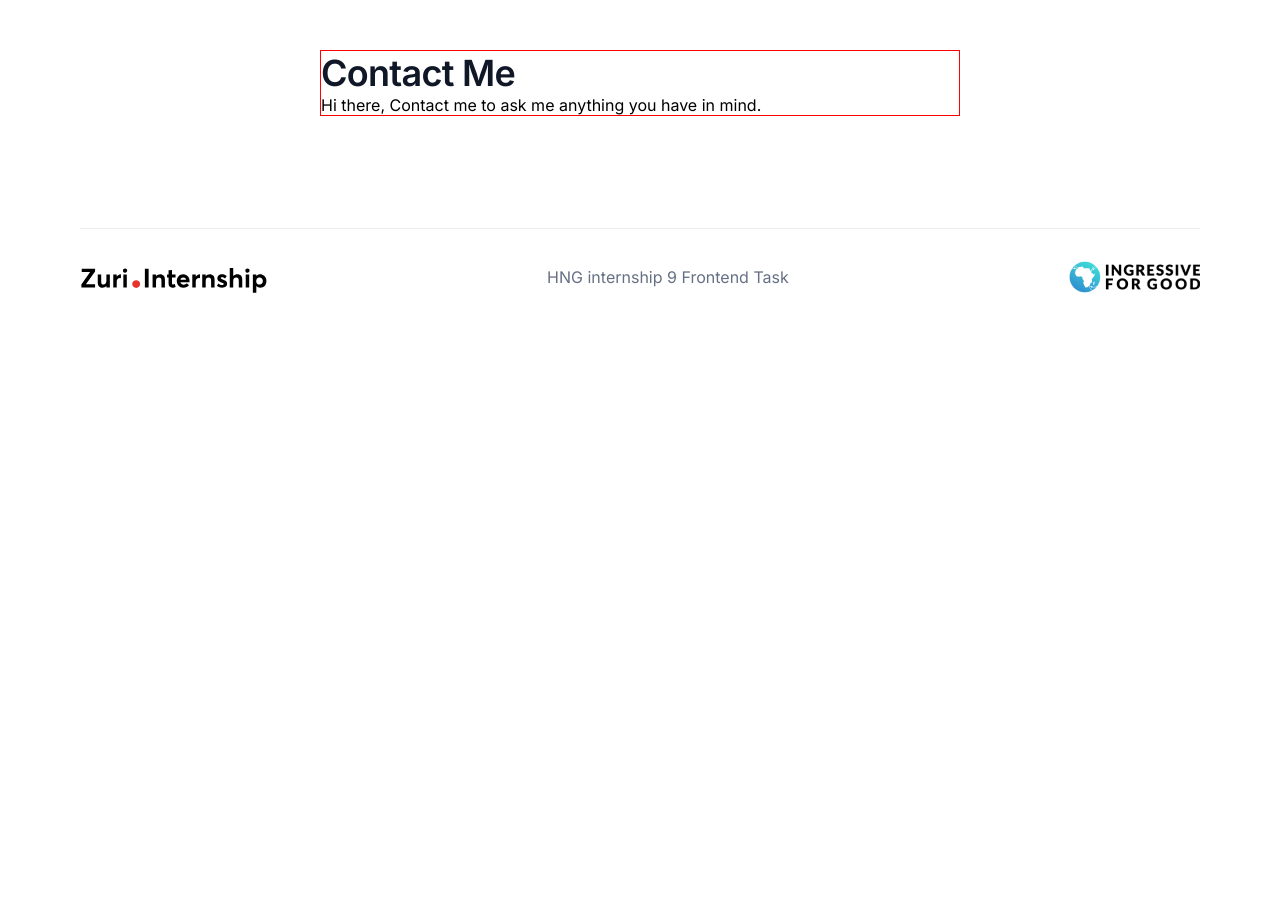
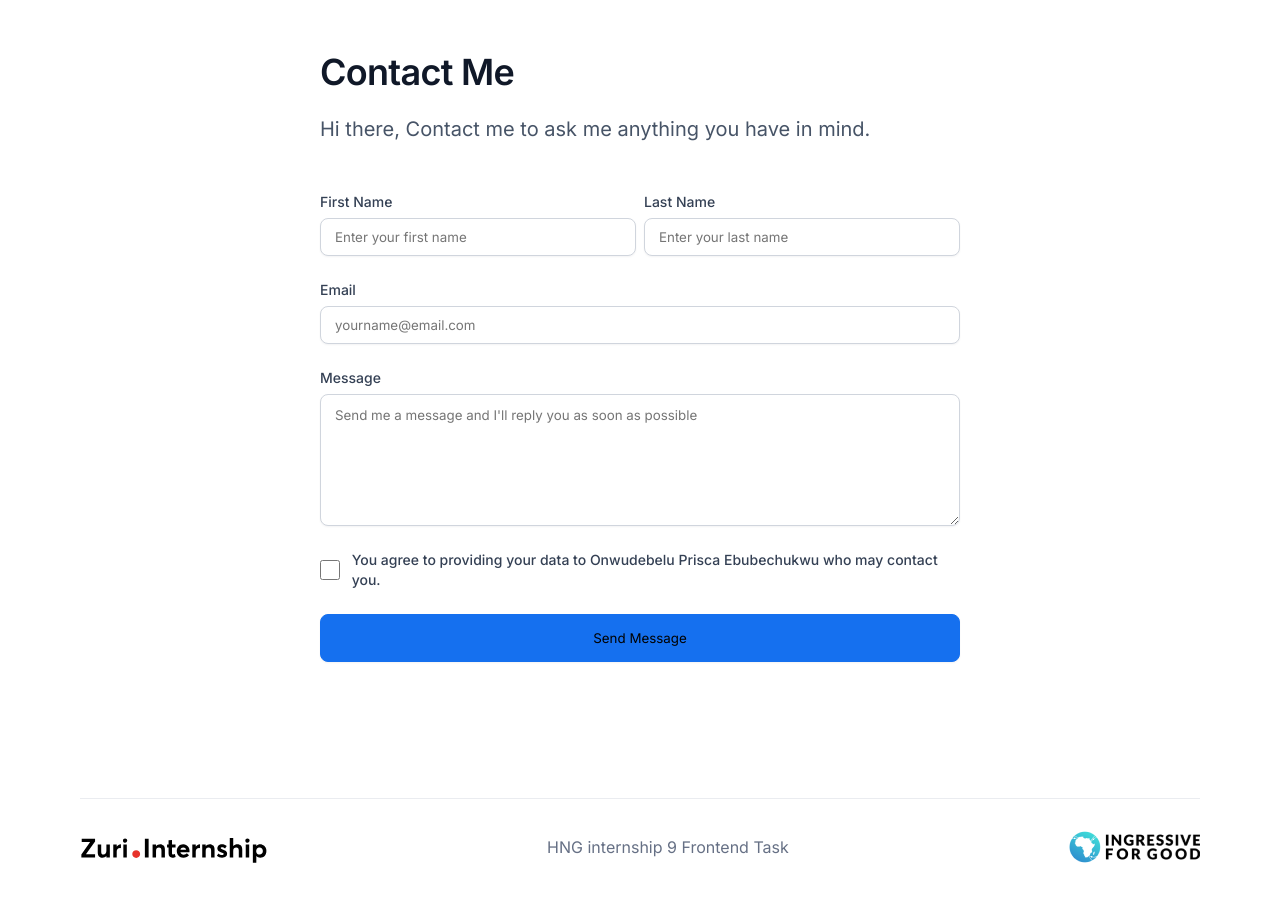
Before and after one commit to PriscaTonia/Linktree, a React (Create React App) app: page /contact in a window 1280 px wide. Shown: the top 902 px of the page. Before the commit the page ends 800 px from the top, so only its background shows below. Built offline with nearby package versions, Linux system fonts and the light colour scheme.

Commit message:
feat: Creating contact component style: Desktop styles for contact component

```diff
--- a/src/Components/Contact/index.js
+++ b/src/Components/Contact/index.js
@@ -8,6 +8,33 @@ const Contact = () => {
                     <h1>Contact Me</h1>
                     <p>Hi there, Contact me to ask me anything you have in mind.</p>
                 </header>
+                <form action="">
+                    <div className={styles.nameGroup}>
+                        <div className={styles.firstname}>
+                            <label htmlFor="firstname">First Name</label>
+                            <input type="text" name='firstname' placeholder='Enter your first name'/>
+                        </div>
+                        <div className={styles.lastname}>
+                            <label htmlFor="lastname">Last Name</label>
+                            <input type="text" name='lastname' placeholder='Enter your last name' />
+                        </div>
+                    </div>
+                    <div className={styles.email}>
+                        <label htmlFor="email">Email</label>
+                        <input type="email" name="email" placeholder='yourname@email.com' />
+                    </div>
+                    <div className={styles.message}>
+                        <label htmlFor="message">Message</label>
+                        <textarea name="message" cols="30" rows="10" placeholder="Send me a message and I'll reply you as soon as possible "></textarea>
+                    </div>
+                    <div className={styles.checkbox}>
+                        <input type="checkbox" name="check"  />
+                        <label htmlFor="check">You agree to providing your data to Onwudebelu Prisca Ebubechukwu who may contact you.</label>
+                    </div>
+                    <div className={styles.submitbtn}>
+                        <input type="submit" value="Send Message" />
+                    </div>
+                </form>
             </div>
         </div>
      );
--- a/src/Components/Contact/styles.module.css
+++ b/src/Components/Contact/styles.module.css
@@ -9,7 +9,10 @@
 }
 .mainContent{
     width: 50%;
-    border: 1px solid red;
+}
+/* Header Styles */
+header{
+    padding-bottom: 48px;
 }
 h1{
     font-weight: 600;
@@ -17,4 +20,101 @@ h1{
     line-height: 44px;
     letter-spacing: -0.02em;
     color: #101828;
+    padding-bottom: 20px;
 }
+p{
+    font-weight: 400;
+    font-size: 20px;
+    line-height: 30px;
+    color: #475467;
+
+}
+/* Form Styles */
+
+/* General */
+.nameGroup, .email, .message, .checkbox, .submitbtn{
+    width: 100%;
+    max-width: 100%;
+    padding-bottom: 24px;
+}
+label{
+    padding-bottom: 6px;
+    font-family: 'Inter';
+    font-style: normal;
+    font-weight: 500;
+    font-size: 14px;
+    line-height: 20px;
+color: #344054;
+}
+
+/* name styles */
+.nameGroup{
+    width: 100%;
+    display: grid;
+    grid-template-columns: 1fr 1fr;
+    gap: 8px;
+}
+
+.firstname{
+    /* background-color: pink; */
+    display: flex;
+    flex-direction: column;
+}
+.lastname{
+    /* background-color: green; */
+    display: flex;
+    flex-direction: column;
+}
+.nameGroup input, .email input{
+    padding: 10px 14px;
+    background: #FFFFFF;
+    border: 1px solid #D0D5DD;
+    box-shadow: 0px 1px 2px rgba(16, 24, 40, 0.05);
+    border-radius: 8px;
+
+}
+
+/* email, message, checkbox */
+.email, .message{
+    display: flex;
+    flex-direction: column;
+}
+.message textarea{
+    padding: 12px 14px;
+    background: #FFFFFF;
+    border: 1px solid #D0D5DD;
+    box-shadow: 0px 1px 2px rgba(16, 24, 40, 0.05);
+    border-radius: 8px;
+    max-height: 132px;
+}
+.checkbox{
+    display: flex;
+    gap: 12px;
+    align-items: center;
+}
+.checkbox input{
+    box-sizing: border-box;
+width: 20px;
+height: 20px;
+background: #FFFFFF;
+border: 1px solid #D0D5DD;
+border-radius: 6px;
+}
+.checkbox label{
+    padding-bottom: 0px;
+}
+
+/* submit button styles */
+.submitbtn{
+    display: flex;
+}
+.submitbtn input{
+    padding: 12px 20px;
+    gap: 8px;
+    width: 100%;
+    min-height: 48px;
+    background: #1570EF;
+    border: 1px solid #1570EF;
+    box-shadow: 0px 1px 2px rgba(16, 24, 40, 0.05);
+    border-radius: 8px;
+}
```
